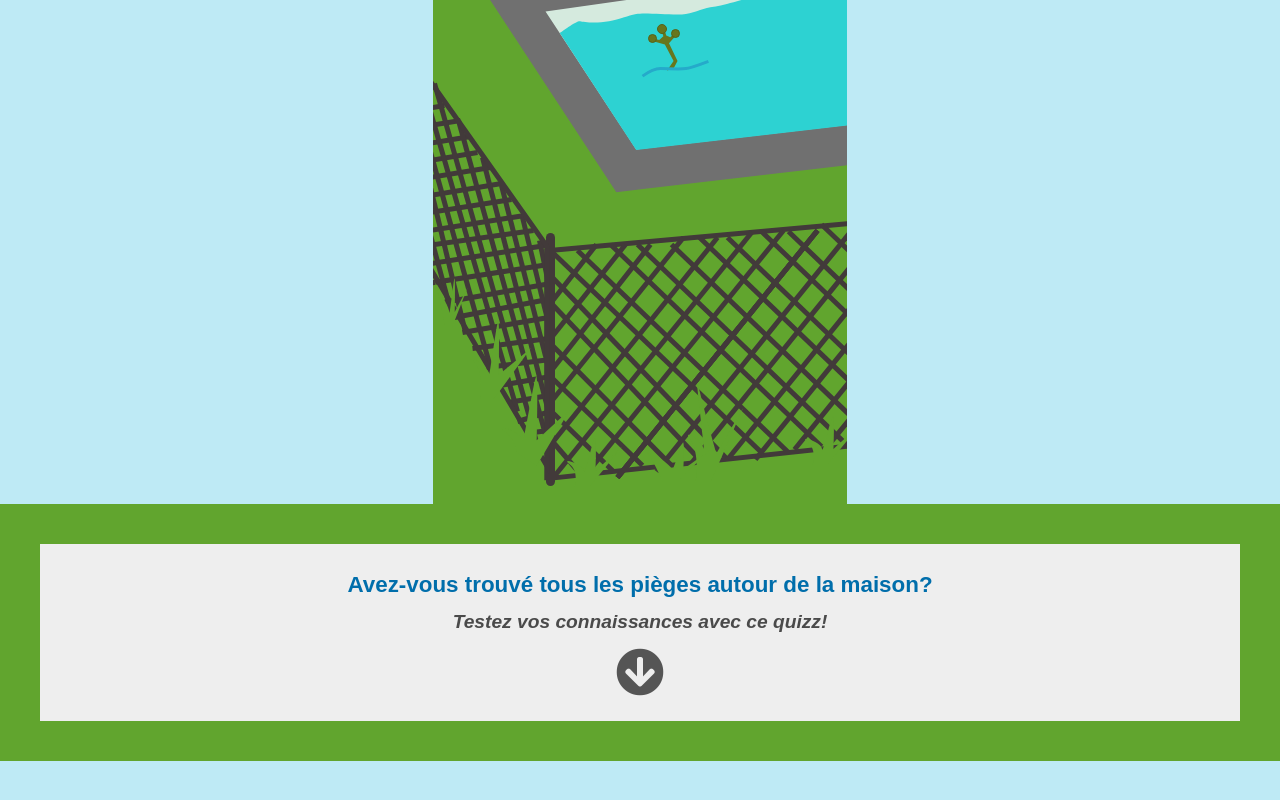
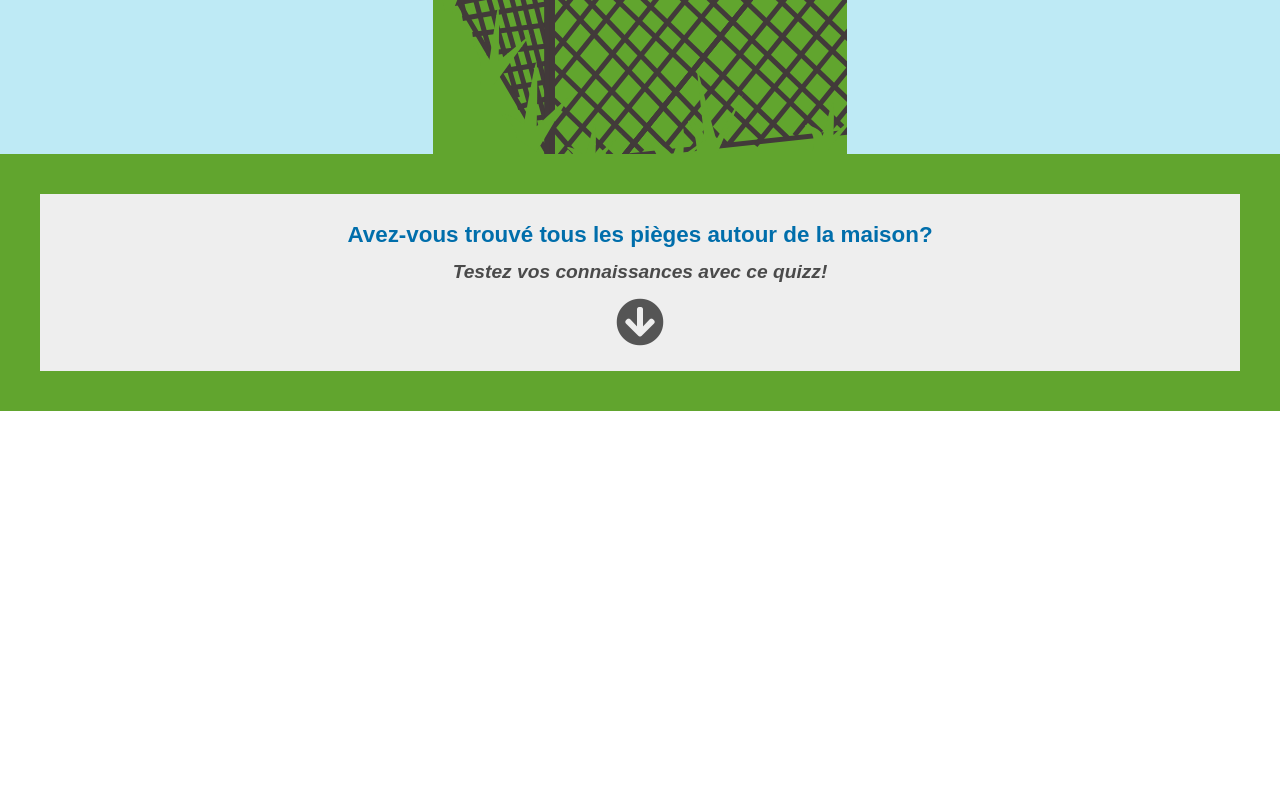
Before and after one commit to verdonarthur/transmedia-website, a Vue app: page /pieges in a window 1280 px wide. Shown: the part 2131-2931 px from the top of the page. After the commit the page ends 2542 px from the top, so only its background shows below. Built offline with nearby package versions, Linux system fonts and the light colour scheme.

Commit message:
more css

```diff
--- a/src/App.vue
+++ b/src/App.vue
@@ -1,41 +1,28 @@
 <template>
   <div id="app">
     <transition name="slide">
-      <router-view />
+      <router-view/>
     </transition>
   </div>
 </template>
 <script>
-
 </script>
 <style>
 /* Enter and leave animations can use different */
 /* durations and timing functions.              */
 .slide-enter-active {
-    -moz-transition-duration: 1.3s;
-    -webkit-transition-duration: 1.3s;
-    -o-transition-duration: 1.3s;
   transition-duration: 1.3s;
-    -moz-transition-timing-function: cubic-bezier(0, 1, 0.5, 1);
-    -webkit-transition-timing-function: cubic-bezier(0, 1, 0.5, 1);
-    -o-transition-timing-function: cubic-bezier(0, 1, 0.5, 1);
   transition-timing-function: cubic-bezier(0, 1, 0.5, 1);
 }
 
 .slide-leave-active {
-    -moz-transition-duration: 1.3s;
-    -webkit-transition-duration: 1.3s;
-    -o-transition-duration: 1.3s;
   transition-duration: 1.3s;
-    -moz-transition-timing-function: cubic-bezier(0, 1, 0.5, 1);
-    -webkit-transition-timing-function: cubic-bezier(0, 1, 0.5, 1);
-    -o-transition-timing-function: cubic-bezier(0, 1, 0.5, 1);
   transition-timing-function: cubic-bezier(0, 1, 0.5, 1);
 }
 
 .slide-enter-to,
 .slide-leave {
-    max-height: 3000px;
+  max-height: 100%;
   overflow: hidden;
 }
 
@@ -45,7 +32,7 @@
   max-height: 0;
 }
 
-  @import'~normalize.css/normalize.css';
+@import "~normalize.css/normalize.css";
 
 html,
 body,
@@ -56,5 +43,4 @@
 h1 {
   margin-top: 0;
 }
-
 </style>
--- a/src/views/Quizz.vue
+++ b/src/views/Quizz.vue
@@ -19,6 +19,6 @@ export default {
 <style scoped>
 .quizz{
   background-color:green;
-  height: 100%;
+  height:100%;
 }
 </style>
--- a/src/views/Traps.vue
+++ b/src/views/Traps.vue
@@ -1,88 +1,81 @@
 <template>
   <div class="traps">
-      <h1> {{ $t("trapsPage.title") }}</h1>
-      <p class="cliquez"> {{$t("trapsPage.description")}}</p>
-      <div class= "bottom">
+    <h1>{{ $t("trapsPage.title") }}</h1>
+    <p class="cliquez">{{$t("trapsPage.description")}}</p>
+    <div class="bottom">
       <div class="link_to_quizz">
         <p class="trapsFound">{{$t("trapsPage.allTrapsFound")}}</p>
         <p class="goQuizz">{{$t("trapsPage.goQuizz")}}</p>
-        <router-link to="/quizz"><i class="fas fa-arrow-circle-down"></i></router-link>
+        <router-link to="/quizz">
+          <i class="fas fa-arrow-circle-down"></i>
+        </router-link>
       </div>
     </div>
   </div>
 </template>
 <script>
 export default {
-  name: 'Traps',
+  name: "Traps",
   props: {
     msg: String
   }
-}
+};
 </script>
 <!-- Add "scoped" attribute to limit CSS to this component only -->
 <style scoped>
-.traps{
-  background-color:#BEEAF5;
+.traps {
+  background-color: #beeaf5;
   background-image: url("../assets/website_pieges.png");
-  background-position: center;
+  background-position: top;
   background-repeat: no-repeat;
-  height: 3000px;
-  text-align:center;
+  height: 2500px;
+  text-align: center;
 }
-h1{
+h1 {
   font-size: 2.5em;
-  font-family:Arial, Helvetica, sans-serif;
+  font-family: Arial, Helvetica, sans-serif;
   font-weight: bold;
-  color:rgb(38, 148, 38);
+  color: rgb(38, 148, 38);
   padding: 50px 50px 0px 50px;
 }
-p{
-  font-family:Arial, Helvetica, sans-serif;
+p {
+  font-family: Arial, Helvetica, sans-serif;
   font-size: 1.2em;
 }
-.cliquez
-{
+.cliquez {
   font-style: italic;
-   color:#555;
+  color: #555;
   padding: 0px 50px;
   line-height: 1.3em;
 }
 
-.bottom
-{
-background-color: #61A52E;
-margin-top: 2500px;
-padding:40px;
+.bottom {
+  background-color: #61a52e;
+  margin-top: 2150px;
+  padding: 40px;
 }
 
-.link_to_quizz
-{
+.link_to_quizz {
   background-color: #eee;
   padding: 25px;
-
 }
 
-.trapsFound
-{
-  color: #006EAB;
+.trapsFound {
+  color: #006eab;
   font-size: 1.4em;
   line-height: 1.4em;
-  font-weight:bold;
-
+  font-weight: bold;
 }
 
-.goQuizz
-{
+.goQuizz {
   font-style: italic;
   font-weight: bold;
   line-height: 1.2em;
   padding-top: 10px;
 }
-i
-{
-  margin-top:15px;
-font-size:3em;
+i {
+  margin-top: 15px;
+  font-size: 3em;
   color: #555;
 }
-
 </style>
```
Lines whose indentation alone changed are shown as unchanged.
